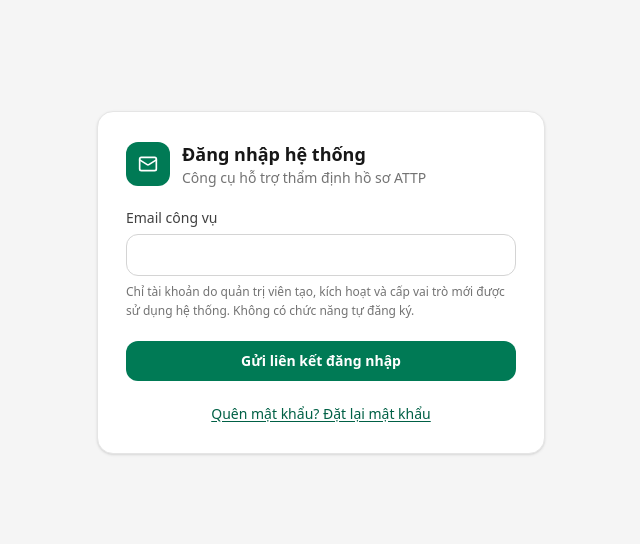
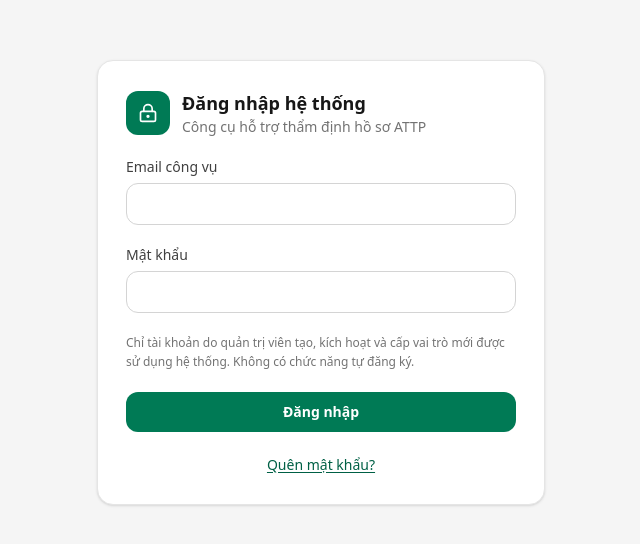
Before and after one commit to congviecqlcl-dotcom/phan-mem-tham-dinh-van-ban, a React (Vite) app: page / in a window 1280 px wide. Shown: the part 118-662 px from the top of the page, without its empty margins (319-959 px from the left). Built offline with nearby package versions, Linux system fonts and the light colour scheme; no server answers.

Commit message:
Switch login screen to email and password authentication

```diff
--- a/src/components/LoginScreen.tsx
+++ b/src/components/LoginScreen.tsx
@@ -1,10 +1,13 @@
 import React, { useEffect, useState } from "react";
-import { Mail, LoaderCircle } from "lucide-react";
+import { Mail, LoaderCircle, LockKeyhole } from "lucide-react";
 import {
   resolveAuthCallback,
   requestEmailMagicLink,
   requestPasswordReset,
   updatePasswordWithRecoveryToken,
+  signInWithPassword,
+  changeCurrentPassword,
+  requiresInitialPasswordChange,
   validateCurrentSession,
 } from "../utils/auth";
 
@@ -18,15 +21,13 @@ export const LoginScreen: React.FC<Props> = ({ onSignedIn }) => {
   const [error, setError] = useState("");
   const [notice, setNotice] = useState("");
   const [recoveryToken, setRecoveryToken] = useState<string | null>(null);
+  const [mustChangePassword, setMustChangePassword] = useState(false);
   const [requestMode, setRequestMode] = useState<"login" | "recovery">("login");
   const [resolvingCallback, setResolvingCallback] = useState(() => {
     const query = new URLSearchParams(window.location.search);
     const hash = new URLSearchParams(window.location.hash.replace(/^#/, ""));
-    return query.has("code") ||
-      query.get("type") === "recovery" ||
-      query.has("access_token") ||
-      hash.get("type") === "recovery" ||
-      hash.has("access_token");
+    return query.has("code") || query.get("type") === "recovery" ||
+      query.has("access_token") || hash.get("type") === "recovery" || hash.has("access_token");
   });
 
   useEffect(() => {
@@ -40,15 +41,10 @@ export const LoginScreen: React.FC<Props> = ({ onSignedIn }) => {
         }
         const allowed = await validateCurrentSession();
         if (!active) return;
-        if (allowed) {
-          onSignedIn();
-        } else {
-          setError("Tài khoản chưa được quản trị viên kích hoạt hoặc chưa được cấp vai trò. Vui lòng liên hệ quản trị viên hệ thống.");
-        }
+        if (allowed) onSignedIn();
+        else setError("Tài khoản chưa được quản trị viên kích hoạt hoặc chưa được cấp vai trò. Vui lòng liên hệ quản trị viên hệ thống.");
       })
-      .catch((err) => {
-        if (active) setError(err instanceof Error ? err.message : "Không thể xác minh liên kết email.");
-      })
+      .catch((err) => { if (active) setError(err instanceof Error ? err.message : "Không thể xác minh liên kết email."); })
       .finally(() => { if (active) setResolvingCallback(false); });
     return () => { active = false; };
   }, [onSignedIn]);
@@ -56,94 +52,75 @@ export const LoginScreen: React.FC<Props> = ({ onSignedIn }) => {
   const submit = async (event: React.FormEvent) => {
     event.preventDefault();
     if (busy) return;
-    setBusy(true);
-    setError("");
-    setNotice("");
+    setBusy(true); setError(""); setNotice("");
     try {
       if (recoveryToken) {
-        if (password.length < 8) {
-          throw new Error("Mật khẩu mới cần có ít nhất 8 ký tự.");
-        }
-        if (password !== confirmPassword) {
-          throw new Error("Mật khẩu xác nhận không khớp.");
-        }
+        if (password.length < 12) throw new Error("Mật khẩu mới phải có ít nhất 12 ký tự.");
+        if (password !== confirmPassword) throw new Error("Mật khẩu xác nhận không khớp.");
         await updatePasswordWithRecoveryToken(recoveryToken, password);
-        setRecoveryToken(null);
-        setPassword("");
-        setConfirmPassword("");
-        setNotice("Đã cập nhật mật khẩu. Đăng nhập thông thường vẫn thực hiện bằng liên kết gửi qua email.");
+        setRecoveryToken(null); setPassword(""); setConfirmPassword("");
+        setNotice("Đã cập nhật mật khẩu. Bạn có thể đăng nhập bằng mật khẩu mới.");
+      } else if (mustChangePassword) {
+        if (password.length < 12) throw new Error("Mật khẩu mới phải có ít nhất 12 ký tự.");
+        if (password !== confirmPassword) throw new Error("Mật khẩu xác nhận không khớp.");
+        await changeCurrentPassword("", password);
+        onSignedIn();
       } else if (requestMode === "recovery") {
         await requestPasswordReset(email.trim());
-        setNotice("Nếu email thuộc tài khoản đã được quản trị viên cấp, liên kết đặt lại mật khẩu sẽ được gửi đến hộp thư. Hãy mở liên kết bằng chính trình duyệt này và kiểm tra cả thư rác.");
+        setNotice("Nếu email thuộc tài khoản đã được cấp, liên kết đặt lại mật khẩu sẽ được gửi đến hộp thư. Hãy kiểm tra cả thư rác.");
       } else {
-        await requestEmailMagicLink(email.trim());
-        setNotice("Nếu email thuộc tài khoản đã được quản trị viên cấp, liên kết đăng nhập sẽ được gửi đến hộp thư. Hãy kiểm tra cả thư rác.");
+        await signInWithPassword(email, password);
+        const allowed = await validateCurrentSession();
+        if (!allowed) throw new Error("Tài khoản chưa được kích hoạt hoặc chưa được cấp vai trò hợp lệ. Vui lòng liên hệ quản trị viên.");
+        if (requiresInitialPasswordChange()) {
+          setMustChangePassword(true);
+          setPassword(""); setConfirmPassword("");
+        } else onSignedIn();
       }
     } catch (err) {
       setError(err instanceof Error ? err.message : "Không thể thực hiện yêu cầu lúc này.");
-    } finally {
-      setBusy(false);
-    }
+    } finally { setBusy(false); }
   };
 
-  const title = resolvingCallback ? "Đang xác minh liên kết" : recoveryToken ? "Đặt mật khẩu mới" : "Đăng nhập hệ thống";
+  const title = resolvingCallback ? "Đang xác minh liên kết" :
+    mustChangePassword ? "Đổi mật khẩu ban đầu" :
+    recoveryToken ? "Đặt mật khẩu mới" : "Đăng nhập hệ thống";
 
   return (
     <main className="min-h-screen bg-neutral-100 flex items-center justify-center p-4">
       <form onSubmit={submit} className="w-full max-w-md rounded-2xl border border-neutral-200 bg-white p-7 shadow-sm space-y-5">
         <div className="flex items-center gap-3">
-          <div className="rounded-xl bg-emerald-700 p-3 text-white"><Mail className="h-5 w-5" /></div>
-          <div>
-            <h1 className="text-lg font-bold text-neutral-900">{title}</h1>
-            <p className="text-sm text-neutral-500">Công cụ hỗ trợ thẩm định hồ sơ ATTP</p>
-          </div>
+          <div className="rounded-xl bg-emerald-700 p-3 text-white"><LockKeyhole className="h-5 w-5" /></div>
+          <div><h1 className="text-lg font-bold text-neutral-900">{title}</h1><p className="text-sm text-neutral-500">Công cụ hỗ trợ thẩm định hồ sơ ATTP</p></div>
         </div>
-
         {resolvingCallback && <p role="status" className="text-sm text-neutral-600">Đang xác minh liên kết email...</p>}
 
-        {!resolvingCallback && !recoveryToken && (
-          <div className="space-y-1.5">
-            <label htmlFor="login-email" className="block text-sm font-medium text-neutral-700">Email công vụ</label>
-            <input
-              id="login-email"
-              type="email"
-              autoComplete="email"
-              required
-              value={email}
-              onChange={(e) => setEmail(e.target.value)}
-              className="w-full rounded-xl border border-neutral-300 px-3 py-2.5 text-sm focus:outline-none focus:ring-2 focus:ring-emerald-600/30"
-            />
+        {!resolvingCallback && !recoveryToken && !mustChangePassword && (
+          <>
+            <div className="space-y-1.5">
+              <label htmlFor="login-email" className="block text-sm font-medium text-neutral-700">Email công vụ</label>
+              <input id="login-email" type="email" autoComplete="username" required value={email} onChange={(e) => setEmail(e.target.value)} className="w-full rounded-xl border border-neutral-300 px-3 py-2.5 text-sm focus:outline-none focus:ring-2 focus:ring-emerald-600/30" />
+            </div>
+            {requestMode === "login" && (
+              <div className="space-y-1.5">
+                <label htmlFor="login-password" className="block text-sm font-medium text-neutral-700">Mật khẩu</label>
+                <input id="login-password" type="password" autoComplete="current-password" required value={password} onChange={(e) => setPassword(e.target.value)} className="w-full rounded-xl border border-neutral-300 px-3 py-2.5 text-sm focus:outline-none focus:ring-2 focus:ring-emerald-600/30" />
+              </div>
+            )}
             <p className="text-xs leading-relaxed text-neutral-500">Chỉ tài khoản do quản trị viên tạo, kích hoạt và cấp vai trò mới được sử dụng hệ thống. Không có chức năng tự đăng ký.</p>
-          </div>
+          </>
         )}
 
-        {!resolvingCallback && recoveryToken && (
+        {!resolvingCallback && (recoveryToken || mustChangePassword) && (
           <>
+            <p className="rounded-lg bg-emerald-50 p-3 text-sm text-emerald-800">{mustChangePassword ? "Đây là lần đăng nhập đầu tiên. Vui lòng đặt mật khẩu riêng trước khi tiếp tục." : "Tạo mật khẩu mới để hoàn tất khôi phục tài khoản."}</p>
             <div className="space-y-1.5">
-              <label htmlFor="new-password" className="block text-sm font-medium text-neutral-700">Mật khẩu mới (ít nhất 8 ký tự)</label>
-              <input
-                id="new-password"
-                type="password"
-                autoComplete="new-password"
-                required
-                minLength={8}
-                value={password}
-                onChange={(e) => setPassword(e.target.value)}
-                className="w-full rounded-xl border border-neutral-300 px-3 py-2.5 text-sm focus:outline-none focus:ring-2 focus:ring-emerald-600/30"
-              />
+              <label htmlFor="new-password" className="block text-sm font-medium text-neutral-700">Mật khẩu mới (ít nhất 12 ký tự)</label>
+              <input id="new-password" type="password" autoComplete="new-password" required minLength={12} value={password} onChange={(e) => setPassword(e.target.value)} className="w-full rounded-xl border border-neutral-300 px-3 py-2.5 text-sm focus:outline-none focus:ring-2 focus:ring-emerald-600/30" />
             </div>
             <div className="space-y-1.5">
               <label htmlFor="confirm-password" className="block text-sm font-medium text-neutral-700">Nhập lại mật khẩu mới</label>
-              <input
-                id="confirm-password"
-                type="password"
-                autoComplete="new-password"
-                required
-                minLength={8}
-                value={confirmPassword}
-                onChange={(e) => setConfirmPassword(e.target.value)}
-                className="w-full rounded-xl border border-neutral-300 px-3 py-2.5 text-sm focus:outline-none focus:ring-2 focus:ring-emerald-600/30"
-              />
+              <input id="confirm-password" type="password" autoComplete="new-password" required minLength={12} value={confirmPassword} onChange={(e) => setConfirmPassword(e.target.value)} className="w-full rounded-xl border border-neutral-300 px-3 py-2.5 text-sm focus:outline-none focus:ring-2 focus:ring-emerald-600/30" />
             </div>
           </>
         )}
@@ -152,24 +129,15 @@ export const LoginScreen: React.FC<Props> = ({ onSignedIn }) => {
         {notice && <p role="status" className="rounded-lg bg-emerald-50 p-3 text-sm text-emerald-800">{notice}</p>}
 
         {!resolvingCallback && (
-          <button
-            type="submit"
-            disabled={busy}
-            className="flex w-full items-center justify-center gap-2 rounded-xl bg-emerald-700 px-4 py-2.5 text-sm font-semibold text-white hover:bg-emerald-800 disabled:opacity-60"
-          >
+          <button type="submit" disabled={busy} className="flex w-full items-center justify-center gap-2 rounded-xl bg-emerald-700 px-4 py-2.5 text-sm font-semibold text-white hover:bg-emerald-800 disabled:opacity-60">
             {busy && <LoaderCircle className="h-4 w-4 animate-spin" />}
-            {busy ? "Đang xử lý..." : recoveryToken ? "Cập nhật mật khẩu" : requestMode === "recovery" ? "Gửi liên kết đặt lại mật khẩu" : "Gửi liên kết đăng nhập"}
+            {busy ? "Đang xử lý..." : recoveryToken || mustChangePassword ? "Cập nhật mật khẩu" : requestMode === "recovery" ? "Gửi liên kết đặt lại mật khẩu" : "Đăng nhập"}
           </button>
         )}
 
-        {!resolvingCallback && !recoveryToken && (
-          <button
-            type="button"
-            disabled={busy}
-            onClick={() => { setRequestMode((mode) => mode === "login" ? "recovery" : "login"); setError(""); setNotice(""); }}
-            className="w-full text-sm font-medium text-emerald-800 underline underline-offset-2 disabled:opacity-60"
-          >
-            {requestMode === "recovery" ? "Quay lại đăng nhập bằng liên kết email" : "Quên mật khẩu? Đặt lại mật khẩu"}
+        {!resolvingCallback && !recoveryToken && !mustChangePassword && (
+          <button type="button" disabled={busy} onClick={() => { setRequestMode((mode) => mode === "login" ? "recovery" : "login"); setError(""); setNotice(""); setPassword(""); }} className="w-full text-sm font-medium text-emerald-800 underline underline-offset-2 disabled:opacity-60">
+            {requestMode === "recovery" ? "Quay lại đăng nhập bằng mật khẩu" : "Quên mật khẩu?"}
           </button>
         )}
       </form>
```
